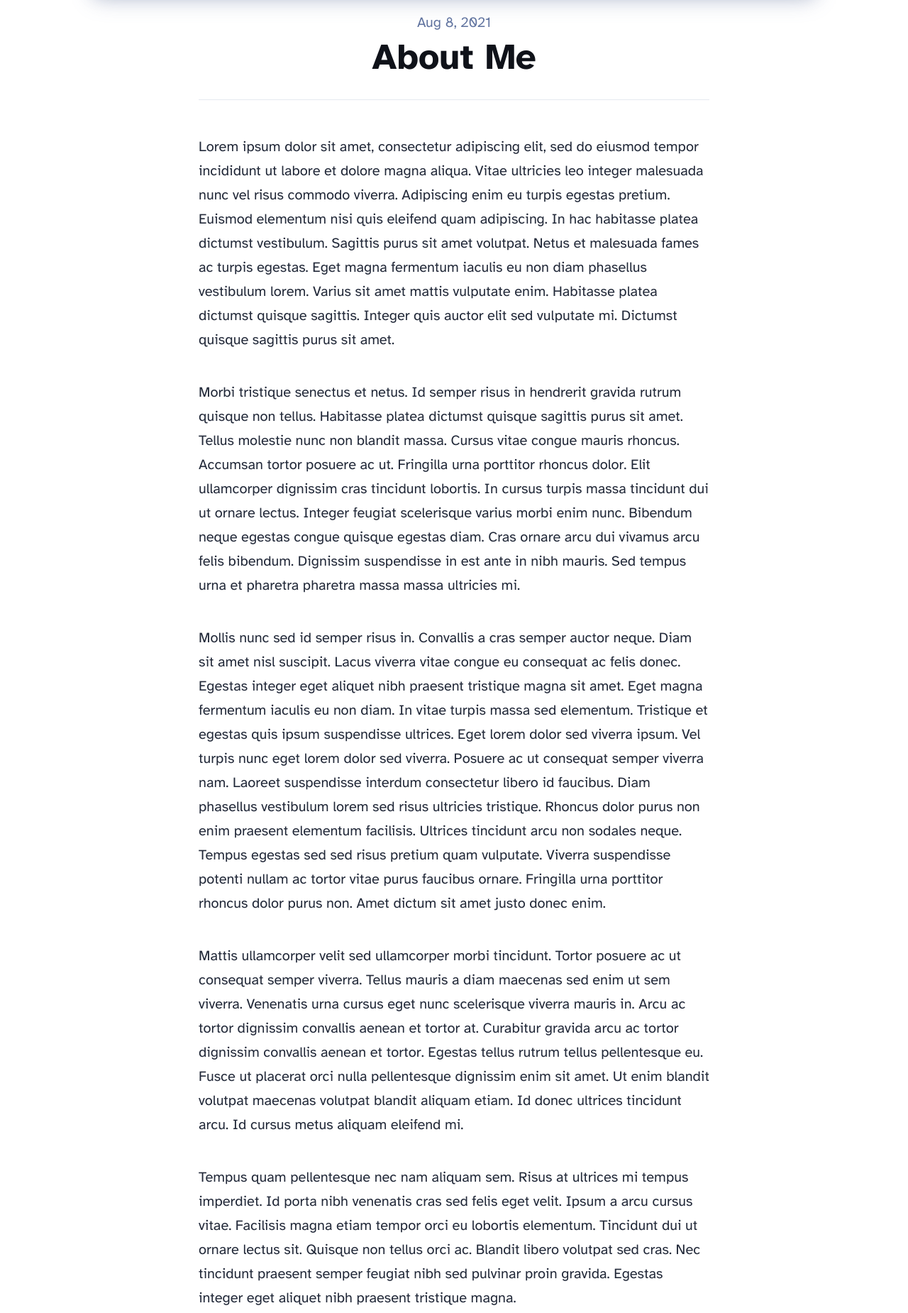
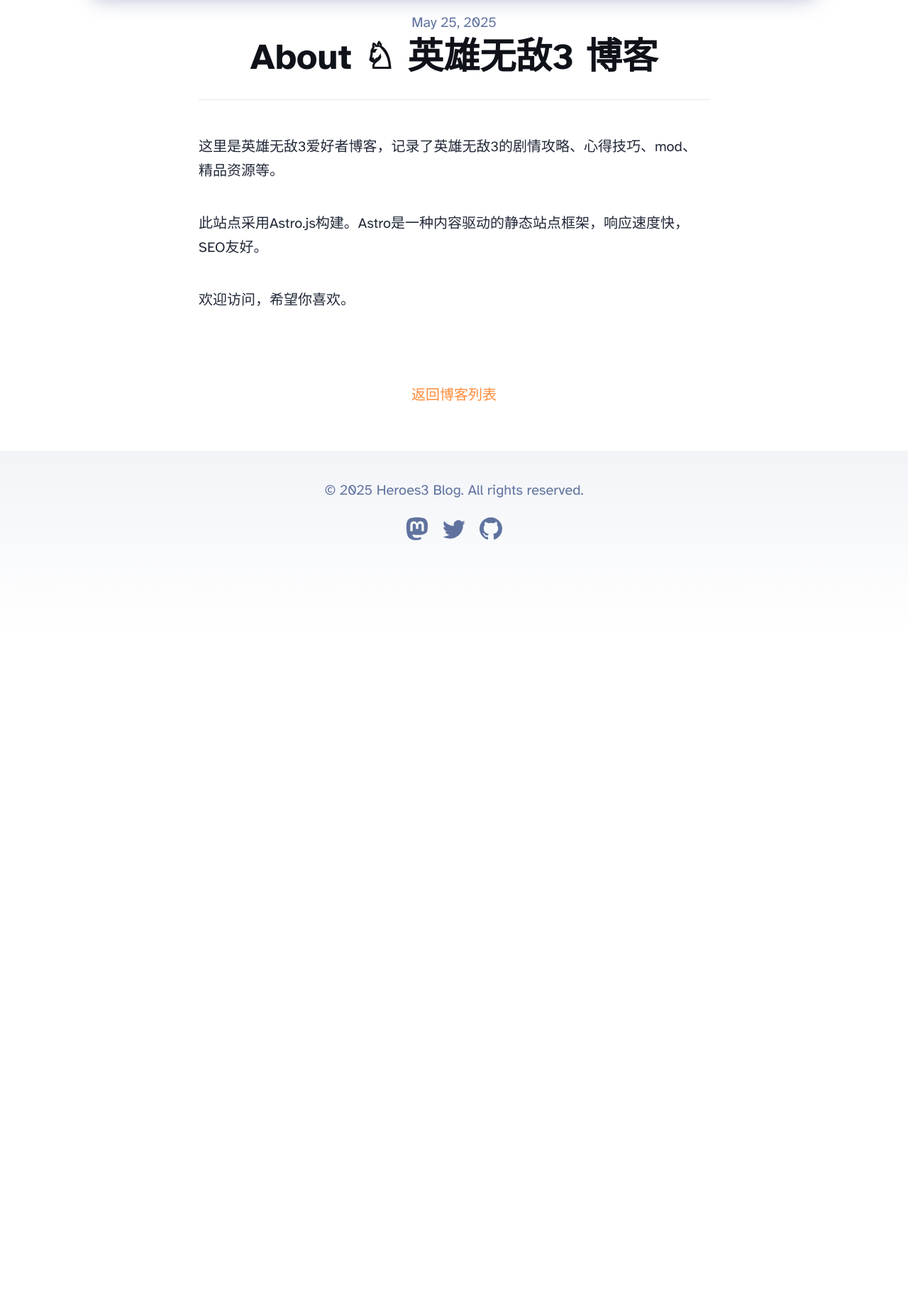
Before and after one commit to Neonity2020/heroes3, an Astro site: page /about in a window 1280 px wide. Shown: the part 665-2515 px from the top of the page at 71% size. After the commit the page ends 1558 px from the top, so only its background shows below. Built offline with nearby package versions, Linux system fonts and the light colour scheme; Astro itself is replaced by a stand-in of ours.

Commit message:
up at 2025-05-25 10:57:31

```diff
--- a/src/consts.ts
+++ b/src/consts.ts
@@ -2,4 +2,4 @@
 // You can import this data from anywhere in your site by using the `import` keyword.
 
 export const SITE_TITLE = '英雄无敌3 博客';
-export const SITE_DESCRIPTION = '英雄无敌3 博客';
+export const SITE_DESCRIPTION = '英雄无敌3 爱好者博客';
--- a/src/pages/about.astro
+++ b/src/pages/about.astro
@@ -3,60 +3,20 @@ import Layout from '../layouts/BlogPost.astro';
 ---
 
 <Layout
-	title="About Me"
-	description="Lorem ipsum dolor sit amet"
-	pubDate={new Date('August 08 2021')}
+	title="About ♘ 英雄无敌3 博客"
+	description="这里是英雄无敌3爱好者博客，记录了英雄无敌3的剧情攻略、心得技巧、mod、精品资源等。"
+	pubDate={new Date('May 25 2025')}
 	heroImage="/blog-placeholder-about.jpg"
 >
 	<p>
-		Lorem ipsum dolor sit amet, consectetur adipiscing elit, sed do eiusmod tempor incididunt ut
-		labore et dolore magna aliqua. Vitae ultricies leo integer malesuada nunc vel risus commodo
-		viverra. Adipiscing enim eu turpis egestas pretium. Euismod elementum nisi quis eleifend quam
-		adipiscing. In hac habitasse platea dictumst vestibulum. Sagittis purus sit amet volutpat. Netus
-		et malesuada fames ac turpis egestas. Eget magna fermentum iaculis eu non diam phasellus
-		vestibulum lorem. Varius sit amet mattis vulputate enim. Habitasse platea dictumst quisque
-		sagittis. Integer quis auctor elit sed vulputate mi. Dictumst quisque sagittis purus sit amet.
+		这里是英雄无敌3爱好者博客，记录了英雄无敌3的剧情攻略、心得技巧、mod、精品资源等。
 	</p>
 
 	<p>
-		Morbi tristique senectus et netus. Id semper risus in hendrerit gravida rutrum quisque non
-		tellus. Habitasse platea dictumst quisque sagittis purus sit amet. Tellus molestie nunc non
-		blandit massa. Cursus vitae congue mauris rhoncus. Accumsan tortor posuere ac ut. Fringilla urna
-		porttitor rhoncus dolor. Elit ullamcorper dignissim cras tincidunt lobortis. In cursus turpis
-		massa tincidunt dui ut ornare lectus. Integer feugiat scelerisque varius morbi enim nunc.
-		Bibendum neque egestas congue quisque egestas diam. Cras ornare arcu dui vivamus arcu felis
-		bibendum. Dignissim suspendisse in est ante in nibh mauris. Sed tempus urna et pharetra pharetra
-		massa massa ultricies mi.
+		此站点采用Astro.js构建。Astro是一种内容驱动的静态站点框架，响应速度快，SEO友好。
 	</p>
 
 	<p>
-		Mollis nunc sed id semper risus in. Convallis a cras semper auctor neque. Diam sit amet nisl
-		suscipit. Lacus viverra vitae congue eu consequat ac felis donec. Egestas integer eget aliquet
-		nibh praesent tristique magna sit amet. Eget magna fermentum iaculis eu non diam. In vitae
-		turpis massa sed elementum. Tristique et egestas quis ipsum suspendisse ultrices. Eget lorem
-		dolor sed viverra ipsum. Vel turpis nunc eget lorem dolor sed viverra. Posuere ac ut consequat
-		semper viverra nam. Laoreet suspendisse interdum consectetur libero id faucibus. Diam phasellus
-		vestibulum lorem sed risus ultricies tristique. Rhoncus dolor purus non enim praesent elementum
-		facilisis. Ultrices tincidunt arcu non sodales neque. Tempus egestas sed sed risus pretium quam
-		vulputate. Viverra suspendisse potenti nullam ac tortor vitae purus faucibus ornare. Fringilla
-		urna porttitor rhoncus dolor purus non. Amet dictum sit amet justo donec enim.
-	</p>
-
-	<p>
-		Mattis ullamcorper velit sed ullamcorper morbi tincidunt. Tortor posuere ac ut consequat semper
-		viverra. Tellus mauris a diam maecenas sed enim ut sem viverra. Venenatis urna cursus eget nunc
-		scelerisque viverra mauris in. Arcu ac tortor dignissim convallis aenean et tortor at. Curabitur
-		gravida arcu ac tortor dignissim convallis aenean et tortor. Egestas tellus rutrum tellus
-		pellentesque eu. Fusce ut placerat orci nulla pellentesque dignissim enim sit amet. Ut enim
-		blandit volutpat maecenas volutpat blandit aliquam etiam. Id donec ultrices tincidunt arcu. Id
-		cursus metus aliquam eleifend mi.
-	</p>
-
-	<p>
-		Tempus quam pellentesque nec nam aliquam sem. Risus at ultrices mi tempus imperdiet. Id porta
-		nibh venenatis cras sed felis eget velit. Ipsum a arcu cursus vitae. Facilisis magna etiam
-		tempor orci eu lobortis elementum. Tincidunt dui ut ornare lectus sit. Quisque non tellus orci
-		ac. Blandit libero volutpat sed cras. Nec tincidunt praesent semper feugiat nibh sed pulvinar
-		proin gravida. Egestas integer eget aliquet nibh praesent tristique magna.
+		欢迎访问，希望你喜欢。
 	</p>
 </Layout>
--- a/src/pages/index.astro
+++ b/src/pages/index.astro
@@ -3,6 +3,8 @@ import BaseHead from '../components/BaseHead.astro';
 import Header from '../components/Header.astro';
 import Footer from '../components/Footer.astro';
 import { SITE_TITLE, SITE_DESCRIPTION } from '../consts';
+import { Image } from 'astro:assets';
+import cover from '../../public/chronicles_cover.webp';
 ---
 
 <!doctype html>
@@ -13,36 +15,62 @@ import { SITE_TITLE, SITE_DESCRIPTION } from '../consts';
 	<body>
 		<Header />
 		<main>
-			<h1>🧑‍🚀 Hello, Astronaut!</h1>
+			<div class="title-container">
+				<h1 style="white-space: nowrap; text-align: left;">欢迎访问<br class="mobile-only" /> </h1>
+				<h2 class="title">♘ 英雄无敌3 博客</h2>
+			</div>
 			<p>
-				Welcome to the official <a href="https://astro.build/">Astro</a> blog starter template. This
-				template serves as a lightweight, minimally-styled starting point for anyone looking to build
-				a personal website, blog, or portfolio with Astro.
+				这里是英雄无敌3爱好者博客，记录了英雄无敌3的剧情攻略、心得技巧、mod、精品资源等。
 			</p>
 			<p>
-				This template comes with a few integrations already configured in your
-				<code>astro.config.mjs</code> file. You can customize your setup with
-				<a href="https://astro.build/integrations">Astro Integrations</a> to add tools like Tailwind,
-				React, or Vue to your project.
+				<a href="/blog">查看所有文章</a>
 			</p>
-			<p>Here are a few ideas on how to get started with the template:</p>
-			<ul>
-				<li>Edit this page in <code>src/pages/index.astro</code></li>
-				<li>Edit the site header items in <code>src/components/Header.astro</code></li>
-				<li>Add your name to the footer in <code>src/components/Footer.astro</code></li>
-				<li>Check out the included blog posts in <code>src/content/blog/</code></li>
-				<li>Customize the blog post page layout in <code>src/layouts/BlogPost.astro</code></li>
-			</ul>
-			<p>
-				Have fun! If you get stuck, remember to
-				<a href="https://docs.astro.build/">read the docs</a>
-				or <a href="https://astro.build/chat">join us on Discord</a> to ask questions.
-			</p>
-			<p>
-				Looking for a blog template with a bit more personality? Check out
-				<a href="https://github.com/Charca/astro-blog-template">astro-blog-template</a>
-				by <a href="https://twitter.com/Charca">Maxi Ferreira</a>.
-			</p>
+			<figure>
+				<a href="/blog/chronicles">
+					<Image
+						src={cover}
+						alt="英雄无敌3 博客"
+						style="width: 100%; height: auto;"
+					/>
+					<figcaption style="text-align: center;">英雄无敌3 历代记</figcaption>
+				</a>
+			</figure>
+			<style>
+				a {
+					text-decoration: none;
+					transition: 0.2s ease;
+				}
+				a:hover figcaption {
+					color: rgb(var(--accent));
+				}
+				a:hover img {
+					box-shadow: var(--box-shadow);
+				}
+				.mobile-only {
+					display: none;
+				}
+				@media (max-width: 768px) {
+					.mobile-only {
+						display: block;
+					}
+					h1 {
+						white-space: normal;
+						font-size: 1.5rem;
+						line-height: 1.4;
+					}
+					h1 br.mobile-only {
+						display: block;
+						margin-bottom: 0.5rem;
+					}
+				}
+				.title-container {
+					text-align: center;
+				}
+				.title {
+					display: inline-block;
+					margin-top: 0.5rem;
+				}
+			</style>
 		</main>
 		<Footer />
 	</body>
--- a/src/styles/global.css
+++ b/src/styles/global.css
@@ -5,8 +5,8 @@
  */
 
 :root {
-	--accent: #2337ff;
-	--accent-dark: #000d8a;
+	--accent: #ff8c3a;
+	--accent-dark: #fb6d01;
 	--black: 15, 18, 25;
 	--gray: 96, 115, 159;
 	--gray-light: 229, 233, 240;
@@ -80,9 +80,10 @@ b {
 }
 a {
 	color: var(--accent);
+	text-decoration: none;
 }
 a:hover {
-	color: var(--accent);
+	color: var(--accent-dark);
 }
 p {
 	margin-bottom: 1em;
```
Also changed, not shown: .specstory/history/2025-05-21_23-17-resolving-astro-image-module-error.md, .specstory/history/2025-05-24_23-31-translation-for-mobile-responsive-design.md (added), .specstory/history/2025-05-24_23-44-添加链接到历代记高清版.md (added), .specstory/history/2025-05-25_00-14-mobile-title-formatting-for-blog.md (added).
